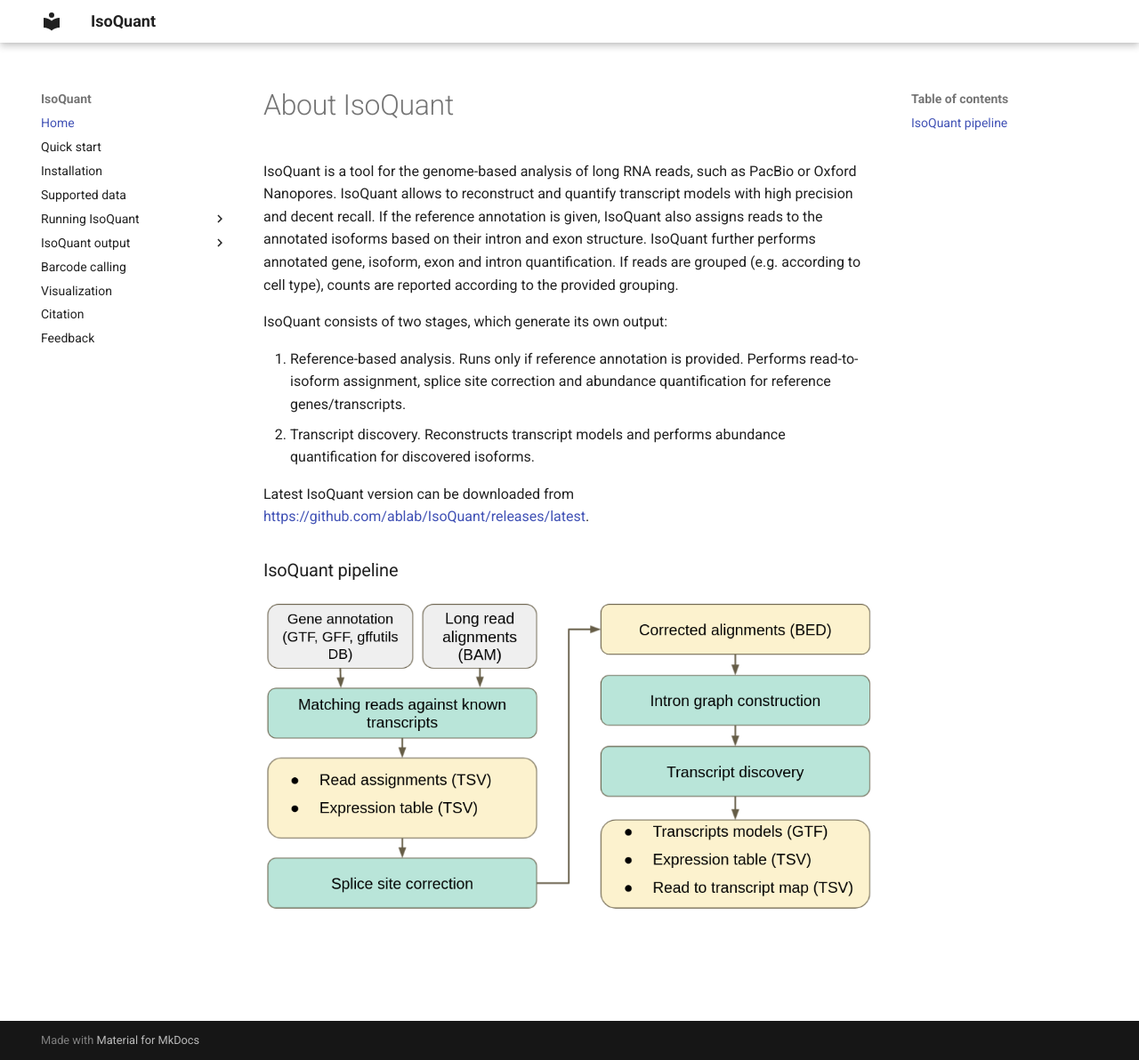
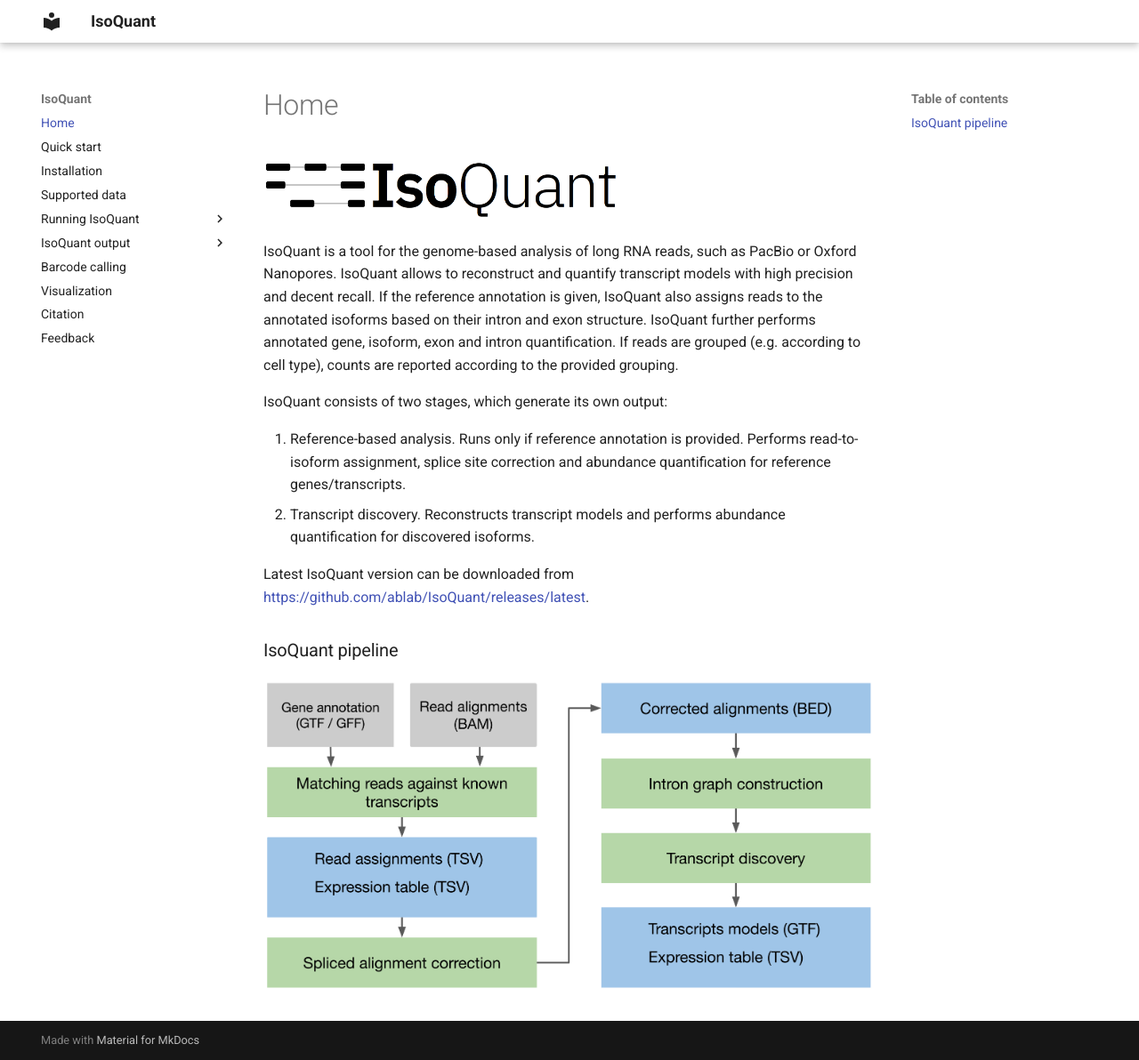
Before and after one commit to ablab/IsoQuant, an MkDocs documentation site: the page built from docs/index.md, in a window 1280 px wide and 1192 px high. Shown: the whole window at 89% size. Built offline with MkDocs 1.6.1 and Material for MkDocs 9.7.7, drawn with Linux system fonts in a browser that asks for light colours.

Commit message:
update man figures

```diff
--- a/docs/index.md
+++ b/docs/index.md
@@ -1,4 +1,6 @@
-# About IsoQuant
+
+
+<img src="isoquant_logo.png" width="400" alt="IsoQuant">
 
 IsoQuant is a tool for the genome-based analysis of long RNA reads, such as PacBio or
 Oxford Nanopores. IsoQuant allows to reconstruct and quantify transcript models with
```
Also changed, not shown: README.md (+1 -1 lines), docs/isoquant_logo.png (added), docs/isoquant_logo.svg (added), docs/isoquant_pipeline.png.
